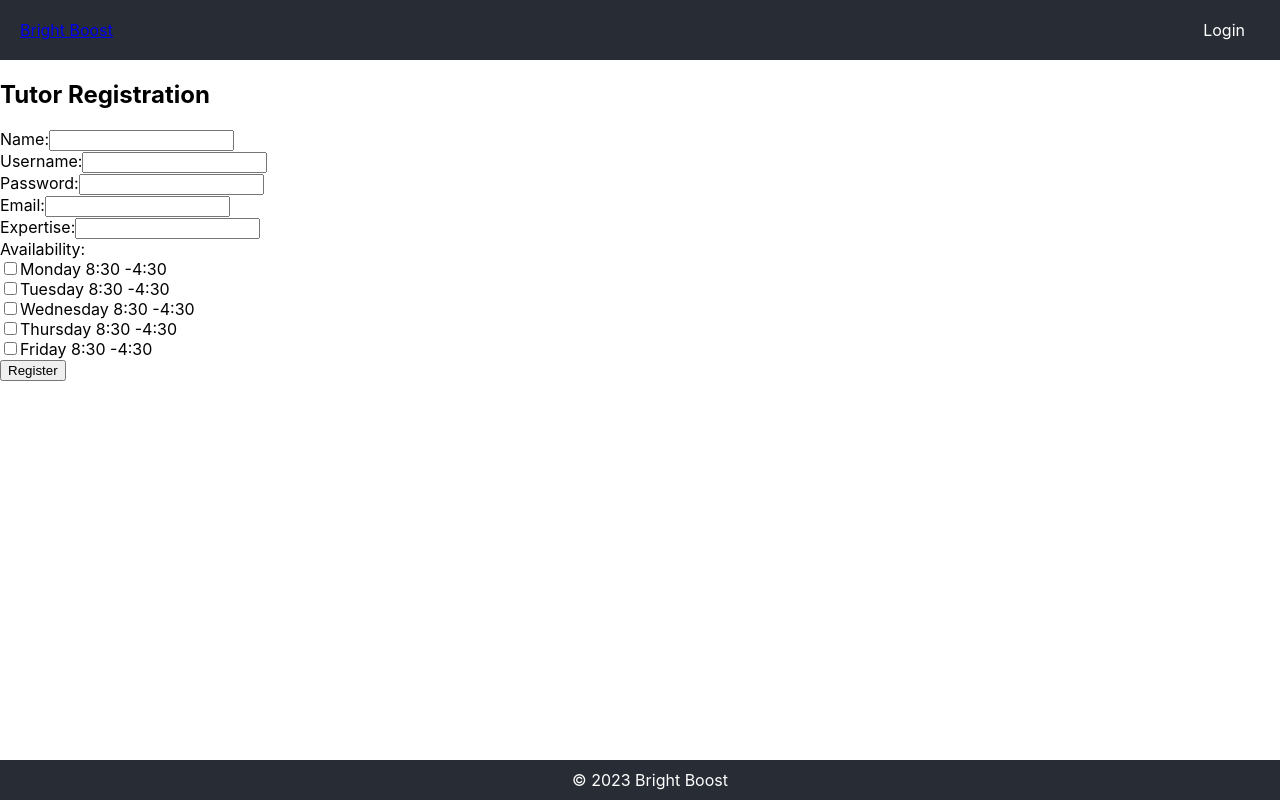
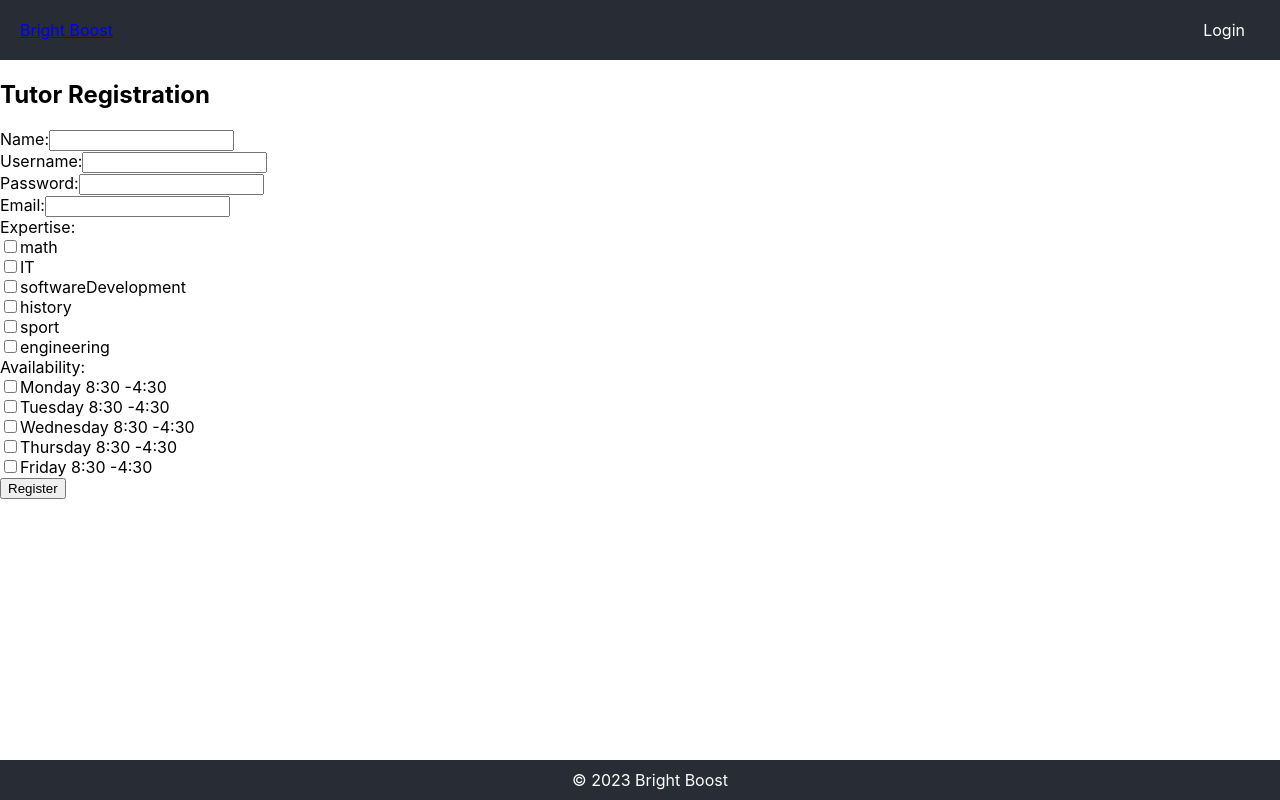
Before and after one commit to starshooter12345/brightboost, a React (Create React App) app in the folder Jamal_Front-end/: page /tutor-registration in a window 1280 px wide. Built offline with nearby package versions, Linux system fonts and the light colour scheme.

Commit message:
4th Commit
Changing the tutorAvailability and tutorRegistration

```diff
--- a/Jamal_Front-end/src/components/TutorRegistration.jsx
+++ b/Jamal_Front-end/src/components/TutorRegistration.jsx
@@ -7,7 +7,14 @@ function TutorRegistration() {
         username: '',
         password: '',
         email: '',
-    expertise: '',
+        expertise: {
+            math: false,
+            IT: false,
+            softwareDevelopment: false,
+            history: false,
+            sport: false,
+            engineering: false,
+        },
         availability: {
             Monday: false,
             Tuesday: false,
@@ -19,12 +26,12 @@ function TutorRegistration() {
 
     const history = useHistory();
 
-  const handleCheckboxChange = (day) => {
+    const handleCheckboxChange = (field, value) => {
         setFormData(prevState => ({
             ...prevState,
-      availability: {
-        ...prevState.availability,
-        [day]: !prevState.availability[day]
+            [field]: {
+                ...prevState[field],
+                [value]: !prevState[field][value]
             }
         }));
     };
@@ -59,11 +66,21 @@ function TutorRegistration() {
                     <input type="email" name="email" value={formData.email} onChange={(e) => setFormData({ ...formData, email: e.target.value })} required />
                 </label>
                 <br />
-        <label>
-          Expertise:
-          <input type="text" name="expertise" value={formData.expertise} onChange={(e) => setFormData({ ...formData, expertise: e.target.value })} required />
-        </label>
-        <br />
+
+                <div>
+                    <label>Expertise:</label>
+                    {['math', 'IT', 'softwareDevelopment', 'history', 'sport', 'engineering'].map(expertiseField => (
+                        <div key={expertiseField}>
+                            <input
+                                type="checkbox"
+                                name={expertiseField}
+                                checked={formData.expertise[expertiseField]}
+                                onChange={() => handleCheckboxChange('expertise', expertiseField)}
+                            />
+                            <label>{expertiseField}</label>
+                        </div>
+                    ))}
+                </div>
 
                 <div>
                     <label>Availability:</label>
@@ -73,7 +90,7 @@ function TutorRegistration() {
                                 type="checkbox"
                                 name={day}
                                 checked={formData.availability[day]}
-                onChange={() => handleCheckboxChange(day)}
+                                onChange={() => handleCheckboxChange('availability', day)}
                             />
                             <label>{day}</label>
                         </div>
--- a/Jamal_Front-end/src/components/pages/students/TutorAvailability.jsx
+++ b/Jamal_Front-end/src/components/pages/students/TutorAvailability.jsx
@@ -1,32 +1,30 @@
 import React, { useState, useEffect } from 'react';
 import StudentLayout from './StudentLayout';
 
-function TutorAvailability() {
+function ViewTutors() {
   const [tutors, setTutors] = useState([]);
   const [search, setSearch] = useState('');
-  const [loading, setLoading] = useState(true);
 
+  // Dummy fetching of tutor data on component mount
   useEffect(() => {
+    // This is a dummy call, replace it with an actual API call to fetch tutors
     const fetchTutors = async () => {
-      try {
-        const response = await fetch('api/tutors');  // Adjust this API endpoint as per your backend setup
-        const data = await response.json();
-        setTutors(data);
-      } catch (error) {
-        console.error("Failed to fetch tutors:", error);
-      } finally {
-        setLoading(false);
-      }
+      // ... fetch data logic here ...
+      // setTutors(data);
     };
-
     fetchTutors();
   }, []);
+
+  const filteredTutors = tutors.filter(tutor =>
+    tutor.name.toLowerCase().includes(search.toLowerCase()) ||
+    tutor.email.toLowerCase().includes(search.toLowerCase())
+  );
 
   return (
     <StudentLayout>
       <div>
         <label>
-          Search by Expertise:
+          Search by Tutor Name or Email:
           <input
             type="text"
             value={search}
@@ -34,38 +32,37 @@ function TutorAvailability() {
           />
         </label>
 
-        {loading ? (
-          <p>Loading tutors...</p>
-        ) : (
         <table>
           <thead>
             <tr>
-                <th>Tutor</th>
+              <th>Name</th>
+              <th>Email</th>
               <th>Expertise</th>
               <th>Availability</th>
             </tr>
           </thead>
           <tbody>
-              {tutors
-                .filter((tutor) => tutor.expertise.includes(search))
-                .map((tutor) => (
+            {filteredTutors.map((tutor) => (
               <tr key={tutor.id}>
                 <td>{tutor.name}</td>
+                <td>{tutor.email}</td>
                 <td>{tutor.expertise}</td>
                 <td>
-                      {Object.entries(tutor.availability)
-                        .filter(([, isAvailable]) => isAvailable)
-                        .map(([day]) => day)
-                        .join(', ')}
+                  {Object.keys(tutor.availability)
+                    .filter(day => tutor.availability[day])
+                    .join(", ")}
                 </td>
               </tr>
             ))}
           </tbody>
         </table>
-        )}
       </div>
     </StudentLayout>
   );
 }
 
-export default TutorAvailability;
+export default ViewTutors;
+
+
+//Here's a breakdown of the main features of this page:
+//This code allows students to search for tutors by either their name or email. If a student types in a part of a tutor's name or email in the search box, the table will filter to show only the matching tutors.
```
Lines whose indentation alone changed are shown as unchanged.
